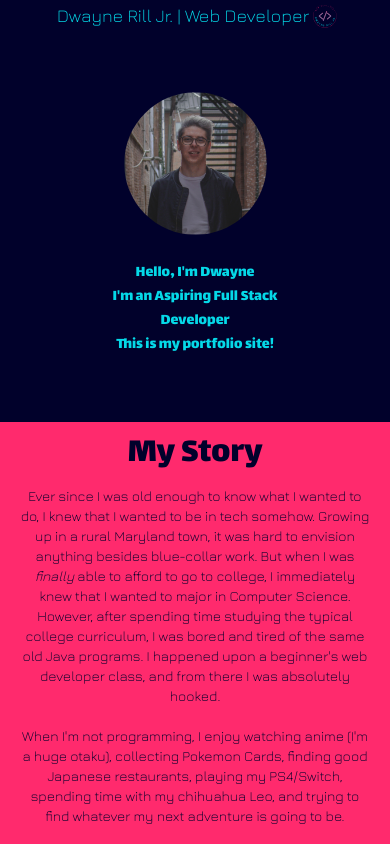
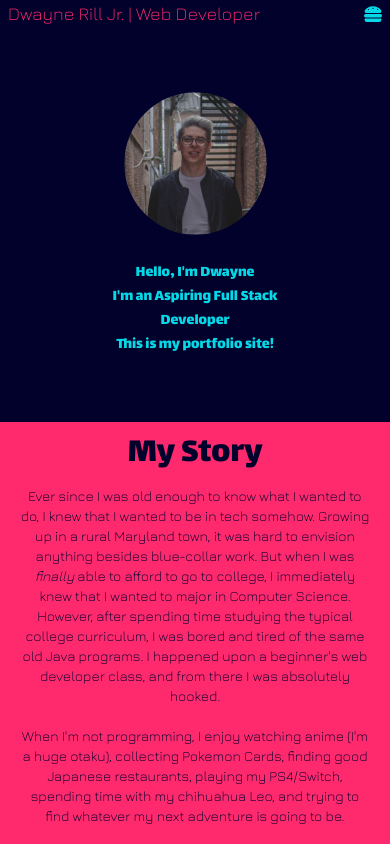
Before and after one commit to dwaynerilljr/personal-website, a React (Create React App) app: page / in a window 390 px wide. Shown: the top 844 px of the page. Built offline with nearby package versions, Linux system fonts and the light colour scheme.

Commit message:
Major Responsive UI Improvements Gave navbar resposnive menu for mobile screens; Enabled toggle button for navbar;

```diff
--- a/package.json
+++ b/package.json
@@ -4,6 +4,7 @@
   "private": true,
   "dependencies": {
     "@craco/craco": "^6.2.0",
+    "@headlessui/react": "^1.4.1",
     "@testing-library/jest-dom": "^5.11.4",
     "@testing-library/react": "^11.1.0",
     "@testing-library/user-event": "^12.1.10",
--- a/src/App.js
+++ b/src/App.js
@@ -1,4 +1,4 @@
-import React from 'react';
+import React, { useState } from 'react';
 import Navbar from './components/Navbar'
 import Hero from './components/Hero'
 import About from './components/About'
@@ -8,15 +8,31 @@ import Projects from './components/Projects';
 import Footer from './components/Footer';
 
 function App() {
+  const [isOpen, setIsOpen] = useState(false);
+
+  const closeNav = () => {
+    if (window.scrollY <= 0) {
+        setIsOpen(false);
+    }
+  }
+
+  window.addEventListener('scroll', closeNav);
+
+  const toggle = () => {
+    const nav = document.getElementById("nav")
+    nav.classList.add("bg-neon-teal", "text-default-black")
+    setIsOpen(!isOpen)
+  }
+
   return (
-    <React.Fragment>
-      <Navbar />
+    <>
+      <Navbar isOpen={isOpen} toggle={toggle} />
       <Hero />
       <About />
       <Toolbox />
       <Projects />
       <Footer />
-    </React.Fragment>
+    </>
   );
 }
 
--- a/src/components/About.js
+++ b/src/components/About.js
@@ -6,12 +6,12 @@ import me from '../me2.svg';
 
 const About = () => {
     return (
-        <div className="sm:bg-split-bg bg-neon-pink grid gap-x-10 text-default-black max-w-full" id="about">
-            <div className="grid text-4xl sm:text-6xl font-lalezar col-span-full py-3 sm:py-10 justify-center">
+        <div className="md:bg-split-bg bg-neon-pink grid gap-x-10 text-default-black max-w-full" id="about">
+            <div className="grid text-4xl md:text-6xl font-lalezar col-span-full py-3 md:py-10 justify-center">
                 <header>My Story</header>
             </div>
-            <div className="grid sm:grid-cols-2 text-sm sm:text-2xl justify-center px-5 sm:px-0 gap-x-20 mb-20 font-jura">
-                <img src={me} alt="" className="hidden sm:block w-full px-20" />
+            <div className="grid md:grid-cols-2 text-sm md:text-2xl justify-center px-5 md:px-0 gap-x-20 mb-20 font-jura">
+                <img src={me} alt="" className="hidden md:block w-full px-20" />
                 <div className="text-center sm:text-left">
                     <p>
                         Ever since I was old enough to know what I wanted to do, I knew that I wanted to be in
--- a/src/components/Hero.js
+++ b/src/components/Hero.js
@@ -4,10 +4,10 @@ import me from '../headshot.svg'
 
 export default function Hero() {
     return (
-        <div className="sm:h-screen h-screen-50 bg-default-black flex flex-col justify-center content-center font-lalezar" id="home">
-            <div className="flex flex-col sm:flex-row justify-center items-center sm:content-center sm:py-10">
-                <img src={me} alt="" className="w-1/2"/>
-                <div className="flex flex-col justify-center content-center w-1/2 text-neon-teal sm:text-left text-center sm:text-4xl">
+        <div className="md:h-screen h-screen-50 bg-default-black flex flex-col justify-center content-center font-lalezar" id="home">
+            <div className="flex flex-col md:flex-row justify-center items-center md:content-center md:py-10">
+                <img src={me} alt="" className="w-1/2 sm:w-1/6 md:w-1/2"/>
+                <div className="flex flex-col justify-center content-center w-1/2 text-neon-teal md:text-left text-center md:text-4xl">
                     Hello, I'm Dwayne
                     <br />
                     I'm an Aspiring Full Stack Developer
--- a/src/components/Navbar.js
+++ b/src/components/Navbar.js
@@ -1,10 +1,11 @@
 import React, { useState } from 'react';
 import logo from '../no-bg-nav.svg'
+import { FaHamburger } from 'react-icons/fa'
 
-export default function Nav() {
+export default function Nav({ isOpen, toggle }) {
     const [navbar, setNavbar] = useState(false);
 
-    const changeBackground = () => {
+    const changeBackgroundOnScroll = () => {
         if (window.scrollY >= 1) {
             setNavbar(true);
         } else {
@@ -12,20 +13,39 @@ export default function Nav() {
         }
     }
 
-    window.addEventListener('scroll', changeBackground);
+    window.addEventListener('scroll', changeBackgroundOnScroll);
 
-    const filledBg = "transition ease-in duration-300 bg-neon-teal flex items-center justify-center sm:justify-between text-default-black text-lg sm:text-2xl font-jura fixed w-screen"
-    const transparentBg = "transition ease-in duration-300 bg-transparent flex items-center justify-center sm:justify-between text-neon-teal text-lg sm:text-2xl font-jura fixed w-screen"
+    const filledBg = "transition ease-in duration-200 z-50 bg-neon-teal flex flex-col md:flex-row md:items-center md:justify-center md:justify-between text-default-black text-lg md:text-2xl font-jura fixed w-screen"
+    const transparentBg = "transition ease-in duration-200 z-50 bg-transparent flex flex-col md:flex-row md:items-center md:justify-center md:justify-between text-neon-teal text-lg md:text-2xl font-jura fixed w-screen"
 
     return (
         <React.Fragment>
-            <nav className={navbar ? filledBg : transparentBg}>
-                <a href="#home" className="hover:text-neon-pink flex pl-2 sm:py-4">Dwayne Rill Jr. | Web Developer</a>
-                <img src={logo} alt="" className="h-8 sm:h-16" />
-                <div className="sm:flex hidden">
+            <nav className={navbar ? filledBg : transparentBg} id="nav">
+                <div className="flex items-center">
+                    <a href="#home" className="hover:text-neon-pink flex pl-2 md:py-4 mr-auto md:mr-0">Dwayne Rill Jr. | Web Developer</a>
+                    <div
+                        className="md:hidden"
+                        onClick={toggle}
+                    >
+                        <FaHamburger className="mr-2" />
+                    </div>
+                </div>
+                <img src={logo} alt="" className="h-8 md:flex hidden md:h-16" />
+                <div className="md:flex hidden">
                     <a href="#about" className="hover:text-neon-pink px-6">About</a>
                     <a href="#projects" className="hover:text-neon-pink px-6">Projects</a>
                     <a href="#footer" className="hover:text-neon-pink px-6">Contact</a>
+                </div>
+                <div className={
+                isOpen
+                    ? 'grid grid-rows-3 text-center w-full z-0 items-center bg-neon-teal'
+                    :  'hidden'
+                }
+                onClick={toggle}
+                >
+                    <a href="#about" className="hover:text-neon-pink text-default-black">About</a>
+                    <a href="#projects" className="hover:text-neon-pink text-default-black p-0 md:px-6">Projects</a>
+                    <a href="#footer" className="hover:text-neon-pink text-default-black md:px-6">Contact</a>
                 </div>
             </nav>
         </React.Fragment>
```
Also changed, not shown: 1 other file (tests, documents, lock files or other folders).
